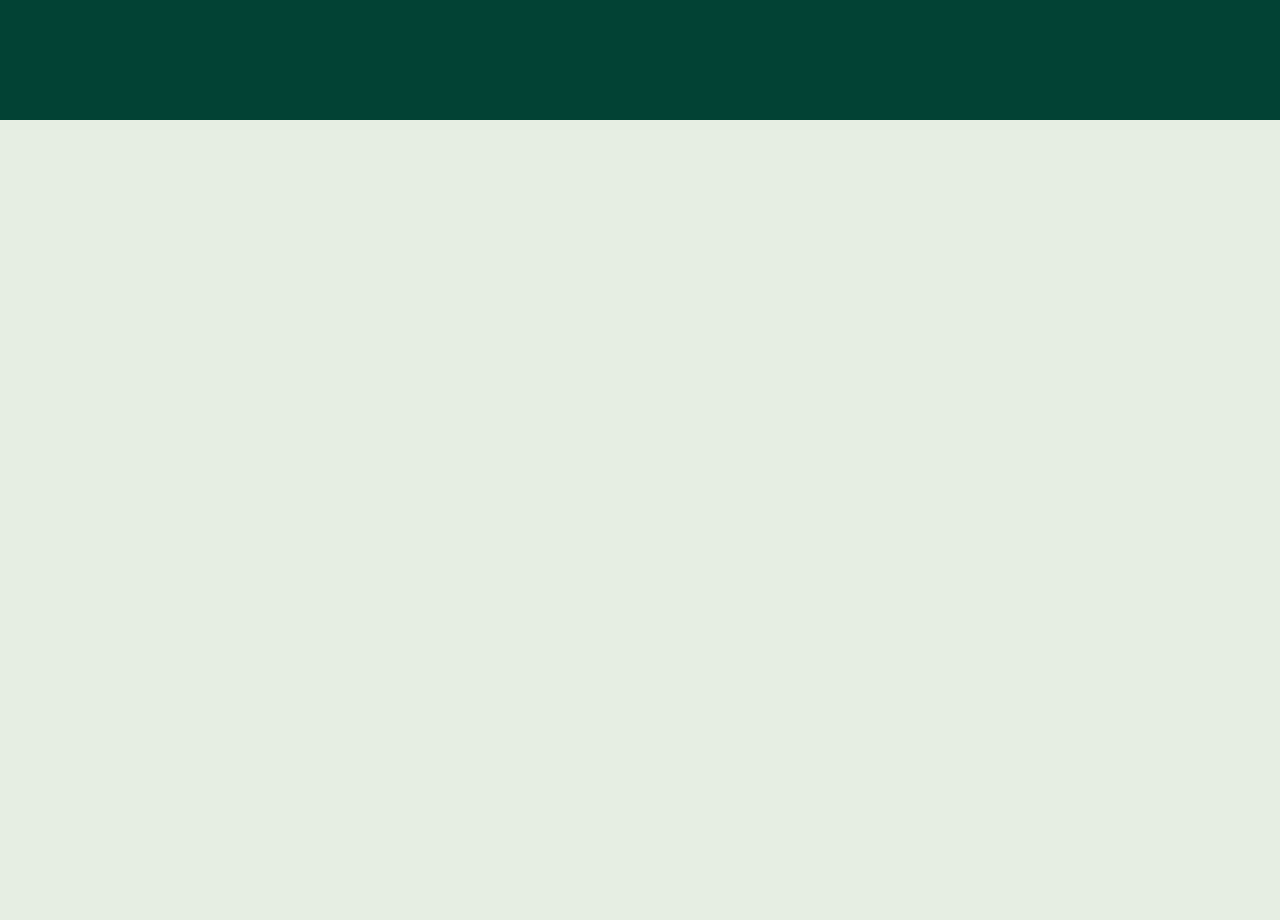
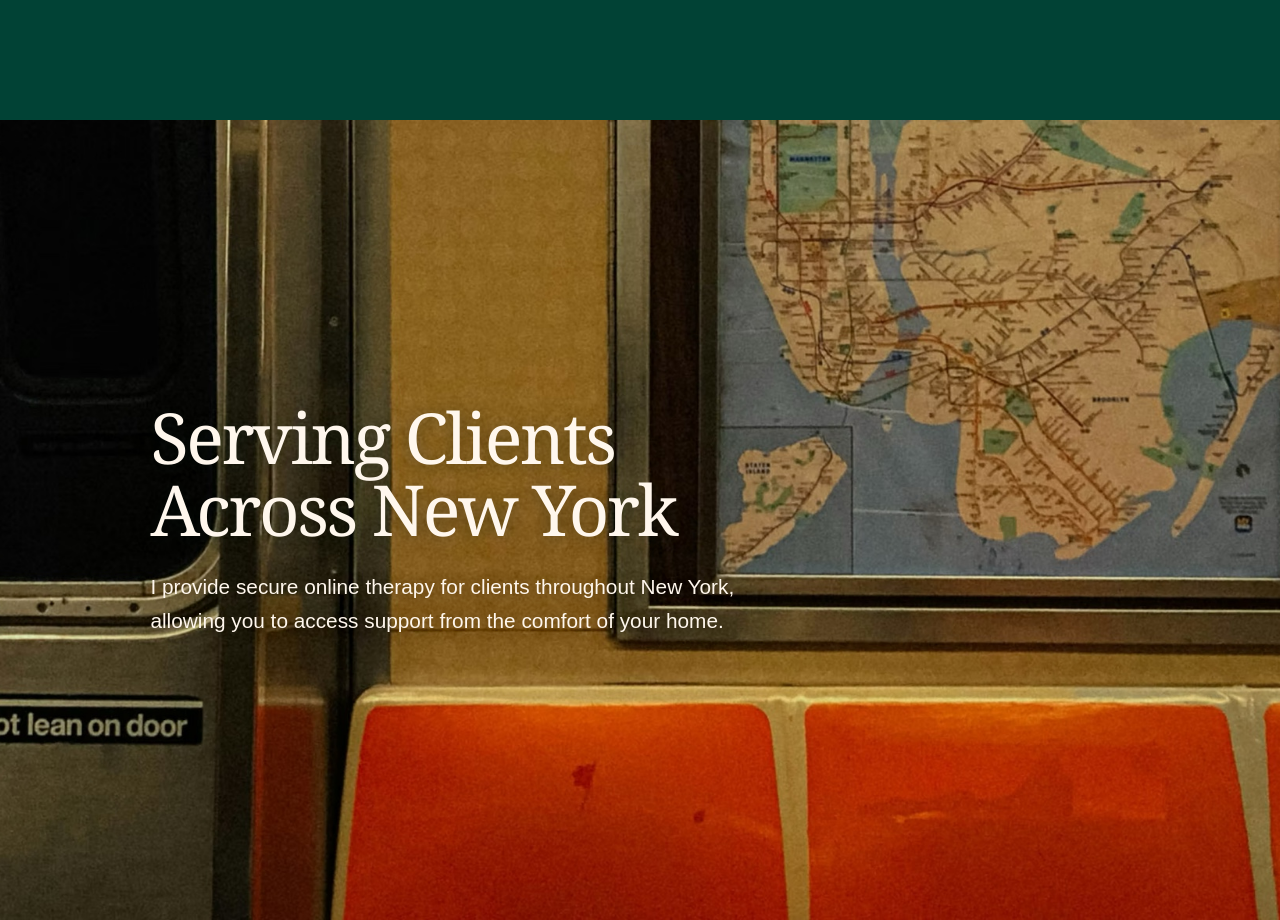
Before and after one commit to TherapyWithRuth/therapy-with-ruth-website, an Angular app: page / in a window 1280 px wide. Shown: the part 5480-6400 px from the top of the page. Before the commit the page ends 5600 px from the top, so only its background shows below. Built offline with nearby package versions, Linux system fonts and the light colour scheme.

Commit message:
Created Location section

```diff
--- a/src/app/home/home.html
+++ b/src/app/home/home.html
@@ -5,3 +5,4 @@
 <app-approach-section />
 <app-getting-started-section />
 <app-faq-section />
+<app-location-section />
--- a/src/app/home/home.ts
+++ b/src/app/home/home.ts
@@ -5,6 +5,7 @@ import { ApproachSection } from './approach/approach';
 import { FaqSection } from './faq/faq';
 import { GettingStartedSection } from './getting-started/getting-started';
 import { Hero } from './hero/hero';
+import { LocationSection } from './location/location';
 import { Problem } from './problem/problem';
 import { ServicesSection } from './services/services';
 
@@ -18,6 +19,7 @@ import { ServicesSection } from './services/services';
     ApproachSection,
     GettingStartedSection,
     FaqSection,
+    LocationSection,
   ],
   templateUrl: './home.html',
   styleUrl: './home.scss',
--- /dev/null
+++ b/src/app/home/location/location.html
@@ -0,0 +1,9 @@
+<section class="location" aria-labelledby="location-title">
+  <div class="location__content">
+    <h2 id="location-title">Serving Clients Across New York</h2>
+    <p>
+      I provide secure online therapy for clients throughout New York, allowing you to access
+      support from the comfort of your home.
+    </p>
+  </div>
+</section>
--- /dev/null
+++ b/src/app/home/location/location.scss
@@ -0,0 +1,47 @@
+:host {
+  display: block;
+}
+
+.location {
+  display: grid;
+  height: 100%;
+  min-height: 100%;
+  align-items: center;
+  padding: clamp(3rem, 8vh, 7rem) clamp(1.5rem, 8vw, 8rem);
+  background: url('/images/inside-nyc-subway-car.jpg') center / cover no-repeat;
+}
+
+.location__content {
+  width: min(100%, 46rem);
+  border-radius: 1.25rem;
+  padding: clamp(1.5rem, 4vw, 3rem);
+  color: var(--color-cream);
+  text-shadow: 0 0.125rem 1rem rgba(0, 28, 22, 0.35);
+}
+
+h2 {
+  max-width: 15ch;
+  margin: 0;
+  font-family: Georgia, 'Times New Roman', serif;
+  font-size: clamp(2.5rem, 5.5vw, 5rem);
+  font-weight: 400;
+  letter-spacing: -0.035em;
+  line-height: 1.02;
+  text-wrap: balance;
+}
+
+p {
+  max-width: 38rem;
+  margin: clamp(1.25rem, 3vh, 2rem) 0 0;
+  font-size: clamp(1.05rem, 1.8vw, 1.3rem);
+  line-height: 1.65;
+  text-wrap: pretty;
+}
+
+@media (max-width: 48rem) {
+  .location {
+    align-items: end;
+    padding-bottom: clamp(3rem, 8vh, 5rem);
+    background-position: 58% center;
+  }
+}
```
Also changed, not shown: src/app/home/location/location.ts (added, +10 -0 lines), public/images/inside-nyc-subway-car.jpg (added).
